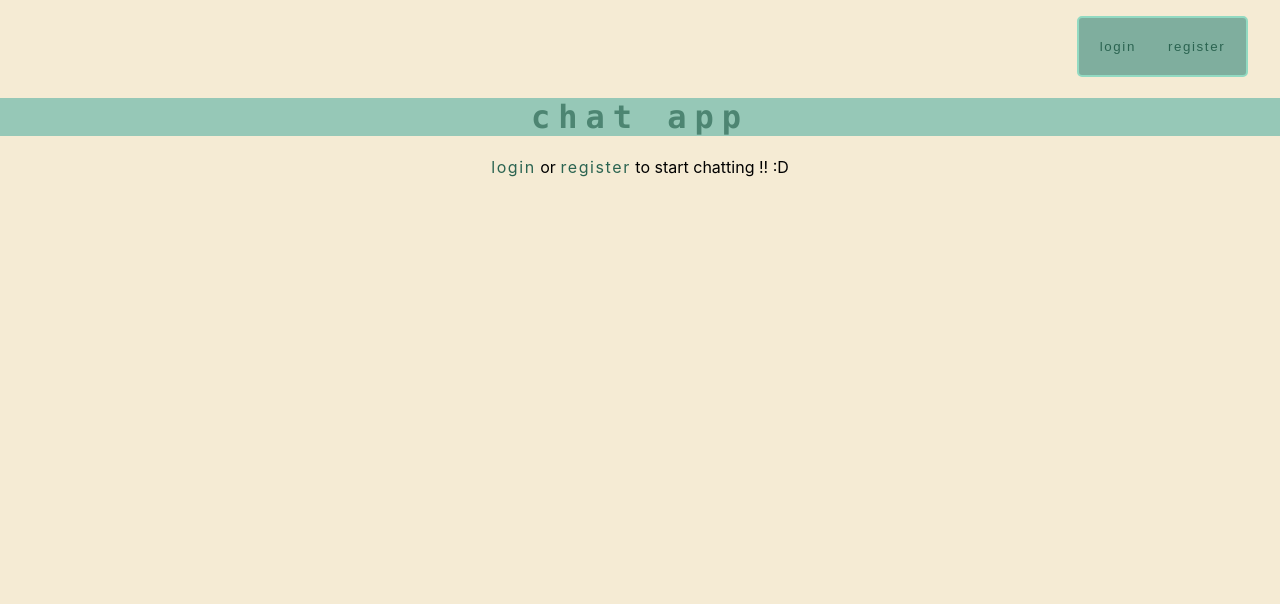
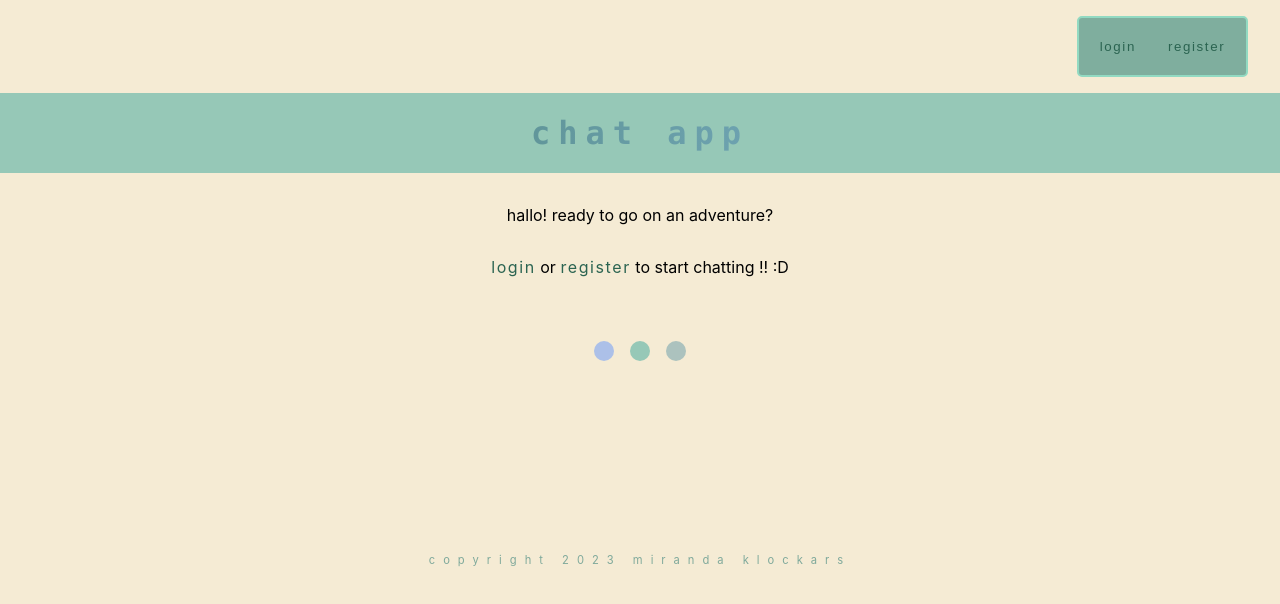
Before and after one commit to lopponming/chat-app, a React (Create React App) app: page / in a window 1280 px wide. Shown: the top 604 px of the page. Built offline with nearby package versions, Linux system fonts and the light colour scheme; no server answers.

Commit message:
styled the app part (front page)

```diff
--- a/src/App.css
+++ b/src/App.css
@@ -1,4 +1,6 @@
 .App {
+  display: flex;
+  flex-direction: column;
   text-align: center;
 }
 
@@ -37,11 +39,17 @@
   }
 }
 
+.chat-app-bg {
+  background-color: #96c8b7;
+}
+
 .app h1 {
-  color: #4d8572;
   font-family: source-code-pro, Menlo, Monaco, Consolas, 'Courier New', monospace;
-  background-color: #96c8b7;
   letter-spacing: 0.5rem;
+  color: transparent;
+  -webkit-background-clip: text;
+  background-clip: text;
+  background-image: linear-gradient(to right, #447866, #8ac0e4);
 }
 
 .app form {
@@ -73,3 +81,57 @@
   border-radius: 5px;
   padding: 0.3rem;
 }
+
+/* DISALLOW CHAT */
+.disallow-chat p {
+  margin: 2rem 0;
+}
+
+#circleContainer {
+  display: flex;
+  justify-content: center;
+  align-items: center;
+  gap: 1rem;
+  margin-top: 2rem;
+}
+
+div.myCircle1 {
+  width: 30px;
+  height: 30px;
+  border-radius: 50%;
+  background-color: #acc0e8;
+}
+
+div.myCircle2 {
+  width: 30px;
+  height: 30px;
+  border-radius: 50%;
+  background-color: #96c8b7;
+}
+
+div.myCircle3 {
+  width: 30px;
+  height: 30px;
+  border-radius: 50%;
+  background-color: #acc2be;
+}
+
+div.myCircle1, div.myCircle2, div.myCircle3 {
+  width: 20px;
+  height: 20px;
+  border-radius: 50%;
+  transition: width 1s, height 1s;
+}
+
+div.myCircle1:hover, div.myCircle2:hover, div.myCircle3:hover {
+  width: 30px;
+  height: 30px;
+}
+
+/* FOOTER */
+footer {
+  color: #7fa99b;
+  letter-spacing: 0.5rem;
+  font-size: 0.7rem;
+  margin-top: 12rem;
+}
--- a/src/App.js
+++ b/src/App.js
@@ -33,7 +33,7 @@ class App extends React.Component {
   render() {
     return (
       <div className="App">
-        <h1>chat app</h1>
+        <div className="chat-app-bg"><h1>chat app</h1></div>
         {this.props.user &&
           <div className="allow-chat">
             <Chatbox />
@@ -51,9 +51,16 @@ class App extends React.Component {
         }
         {!this.props.user &&
           <div className="disallow-chat">
+            <p>hallo! ready to go on an adventure?</p>
             <p><Link to="/login">login</Link> or <Link to="/register">register</Link> to start chatting !! :D</p>
           </div>
         }
+          <div id="circleContainer">
+            <div className='myCircle1'></div>
+            <div className='myCircle2'></div>
+            <div className='myCircle3'></div>
+          </div>
+          <footer>copyright 2023 miranda klockars</footer>
       </div>
     );
   }
```
